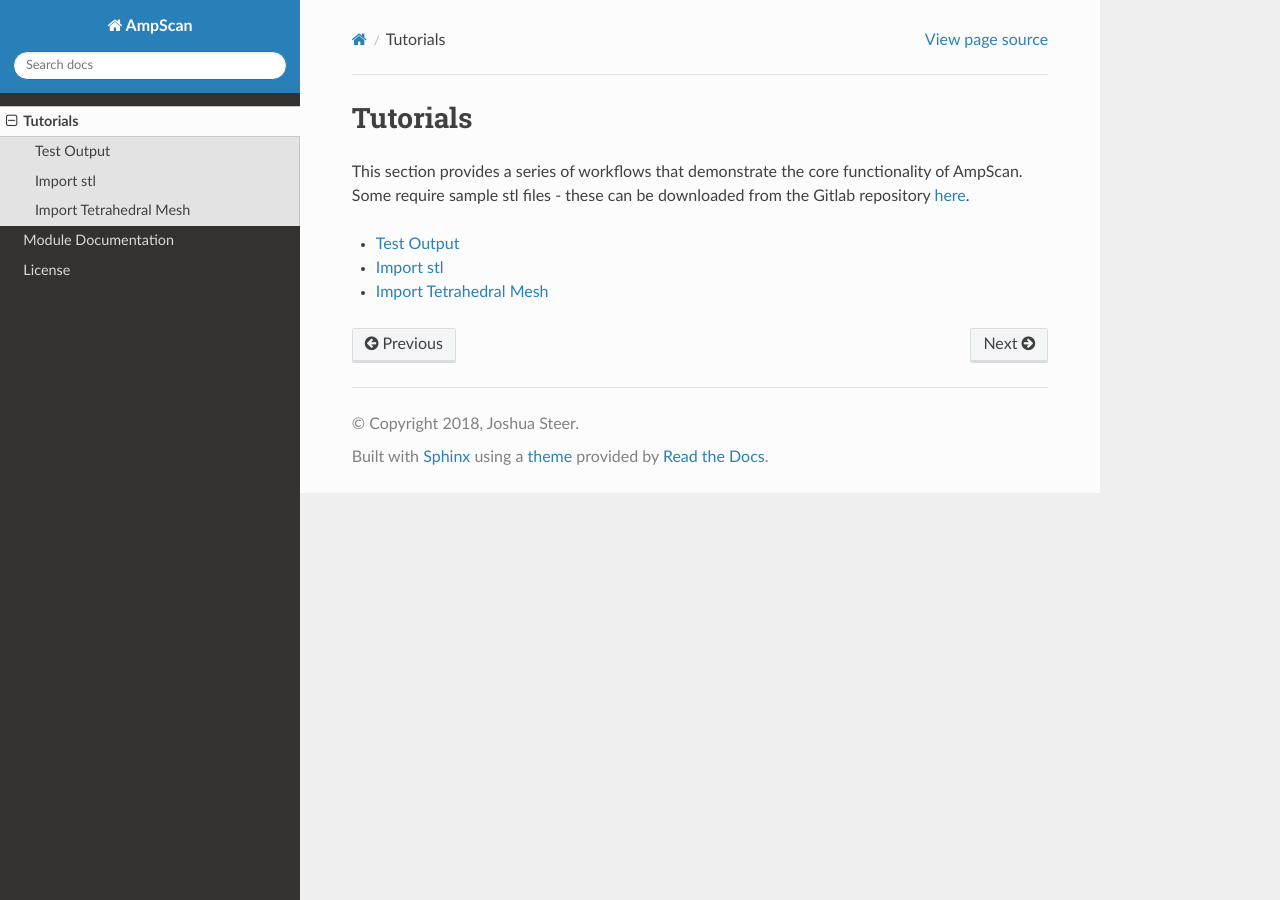
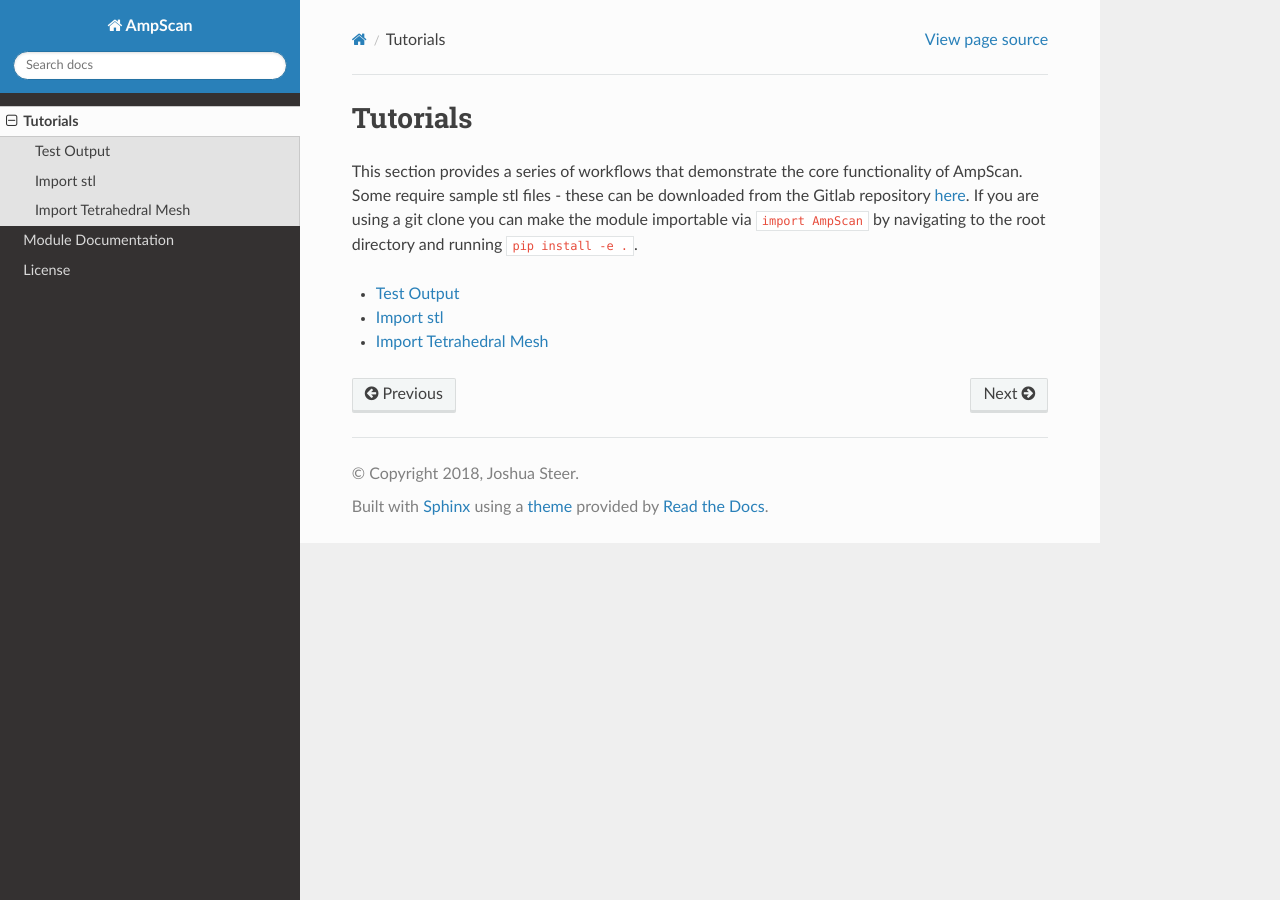
Before and after one commit to abel-research/ampscan, a Sphinx documentation site: the page built from docs/exampleDemos.rst, in a window 1280 px wide. Built offline with Sphinx 7.4.7 and the Read the Docs theme 2.0.0, drawn with Linux system fonts in a browser that asks for light colours; pages that are not in the unit, such as notebooks, are missing from menus.

```diff
--- a/docs/exampleDemos.rst
+++ b/docs/exampleDemos.rst
@@ -4,6 +4,9 @@
 This section provides a series of workflows that demonstrate the
 core functionality of AmpScan. Some require sample stl
 files - these can be downloaded from the Gitlab repository `here`_.
+If you are using a git clone you can make the module importable
+via ``import AmpScan`` by navigating to the root directory and running
+``pip install -e .``.
 
 .. _here: https://git.soton.ac.uk/js22g12/AmpScan/tree/master/docs/examples
 
```
Also changed, not shown: 16 other files.
